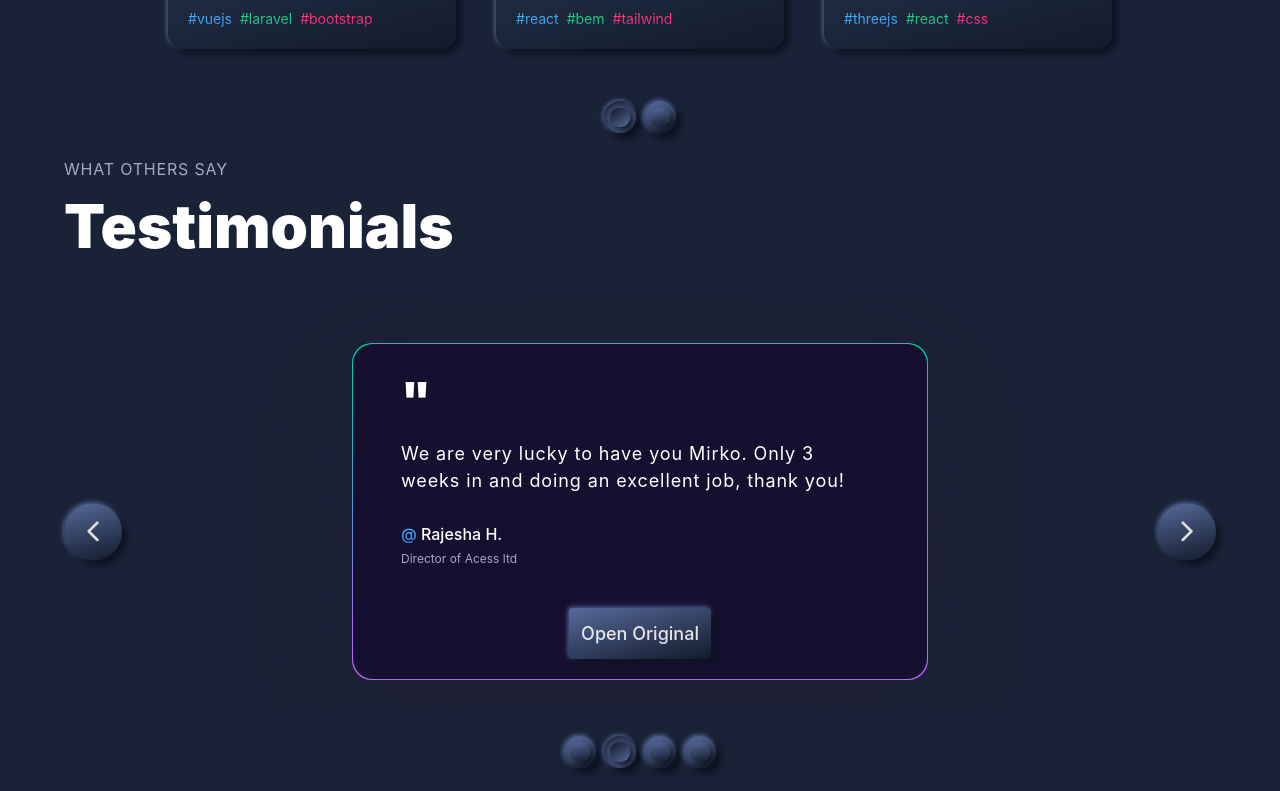
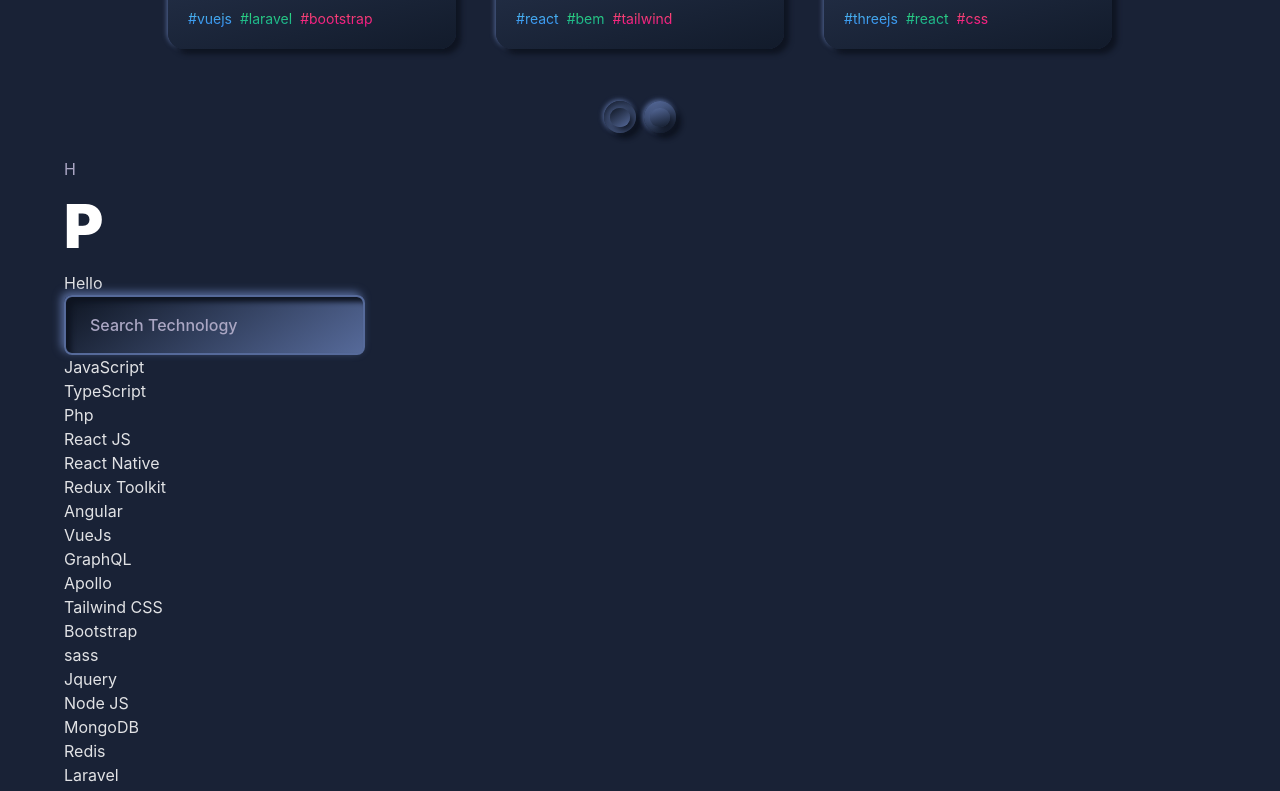
Before and after one commit to mirko-console-dir/portfolio-react, a React (Vite) app: page / in a window 1280 px wide. Shown: the part 5060-5851 px from the top of the page. Built offline with nearby package versions, Linux system fonts and the light colour scheme; some icons are missing.

Commit message:
create beta component with relative hooks and api somulator fetch

```diff
--- a/src/App.tsx
+++ b/src/App.tsx
@@ -7,6 +7,7 @@
 import Works from '@/components/works/Works'
 import Feedbacks from '@/components/feedback/Feedbacks'
 import Contact from '@/components/contact/Contact'
+import TechStack from '@/components/tech-stack/TechStack'
 
 
 function App() {
@@ -19,6 +20,7 @@
       <Experience/>
       <Tech/>
       <Works />
+      <TechStack />
       <Feedbacks/>
       <Contact />
     </div>
--- /dev/null
+++ b/src/api-simulator/fetchSearchTechStack.ts
@@ -0,0 +1,11 @@
+import { technologies } from "@/constants/tech";
+
+export const fetchSearchTechStack = async (search: string) => {
+  await new Promise((resolve, reject) => {
+    setTimeout(resolve, 1000);
+  });
+
+  return technologies.filter((tech) =>
+    tech.name.toLowerCase().includes(search.toLowerCase())
+  );
+};
--- /dev/null
+++ b/src/components/shared-components/search/Search.tsx
@@ -0,0 +1,20 @@
+import React from "react";
+
+type SearchProps = {
+  onChange: (value: string) => void;
+  textPlaceholder: string;
+};
+
+const Search = ({ onChange, textPlaceholder }: SearchProps) => {
+  return (
+    <input
+      onChange={(e: React.ChangeEvent<HTMLInputElement>) =>
+        onChange(e.target.value)
+      }
+      placeholder={`Search ${textPlaceholder}`}
+      className="neumorphism__in__button py-4 px-6 placeholder:text-secondary text-white rounded-lg outline-none border-none font-medium"
+    />
+  );
+};
+
+export default React.memo(Search);
--- /dev/null
+++ b/src/components/tech-stack/TechStack.tsx
@@ -0,0 +1,21 @@
+import { styles } from '@/css/theme/styles'
+import BounceBottomInDiv from '@/components/motion/div/BounceBottomInDiv'
+import FadeInText from '@/components/motion/text/FadeInText'
+import TechStackSearch from './TechStackSearch'
+
+const TechStack = () => {
+  return (
+    <div className={`${[styles.paddingX, styles.paddingY]}`}>
+        <BounceBottomInDiv>
+          <p className={`${styles.sectionSubText} `}>H</p>
+          <h2 className={`${styles.sectionHeadText}`}>P</h2>
+        </BounceBottomInDiv>
+        <FadeInText>
+            <p>Hello</p>
+        </FadeInText>
+        <TechStackSearch />
+    </div>
+  )
+}
+
+export default TechStack
--- /dev/null
+++ b/src/components/tech-stack/TechStackSearch.tsx
@@ -0,0 +1,32 @@
+import {useState } from "react";
+import Search from "@/components/shared-components/search/Search";
+import { useSearchTech } from "@/hooks/useSearchTech";
+
+const TechStackSearch = () => {
+  const [search, setSearch] = useState("");
+  const { loading, techStack } = useSearchTech(search);
+
+  return (
+    <div>
+      <Search onChange={setSearch} textPlaceholder={"Technology"} />
+      {loading && <p>Loading...</p>}
+      {!loading && (
+        <div>
+          {techStack &&
+            techStack.map((tech, index) => {
+              return <p key={index}>{tech.name}</p>;
+            })}
+        </div>
+      )}
+      {!loading && (
+        <>
+          {!techStack && (
+            <p>Nothing found</p>
+          )}
+        </>
+      )}
+    </div>
+  );
+};
+
+export default TechStackSearch;
--- /dev/null
+++ b/src/hooks/useDebounce.ts
@@ -0,0 +1,15 @@
+import { useEffect, useState } from "react";
+
+export const useDebounce = <T>(value: T, delay = 500) => {
+  const [debounceValue, setDebounceValue] = useState<T>(value);
+
+  useEffect(() => {
+    const timeOut = setTimeout(() => {
+      setDebounceValue(value);
+    }, delay);
+
+    return () => clearTimeout(timeOut);
+  }, [value, delay]);
+
+  return debounceValue;
+};
--- /dev/null
+++ b/src/hooks/useSearchTech.ts
@@ -0,0 +1,26 @@
+import { useEffect, useState } from "react";
+import { useDebounce } from "./useDebounce";
+import { fetchSearchTechStack } from "@/api-simulator/fetchSearchTechStack";
+
+type Tech = {
+  name: string;
+  icon: string;
+};
+export function useSearchTech(search: string) {
+  const [loading, setLoading] = useState(false);
+  const [techStack, setTechStack] = useState<Tech[]>();
+  const debouncedSearch = useDebounce(search);
+
+  useEffect(() => {
+    const loadGirlCustomers = async () => {
+      setLoading(true);
+      const fetchedTechStack = await fetchSearchTechStack(debouncedSearch);
+      setTechStack(fetchedTechStack);
+      setLoading(false);
+    };
+
+    loadGirlCustomers();
+  }, [debouncedSearch]);
+
+  return { loading, techStack };
+}
```
Also changed, not shown: src/constants/tech-stack/index.ts (added).
